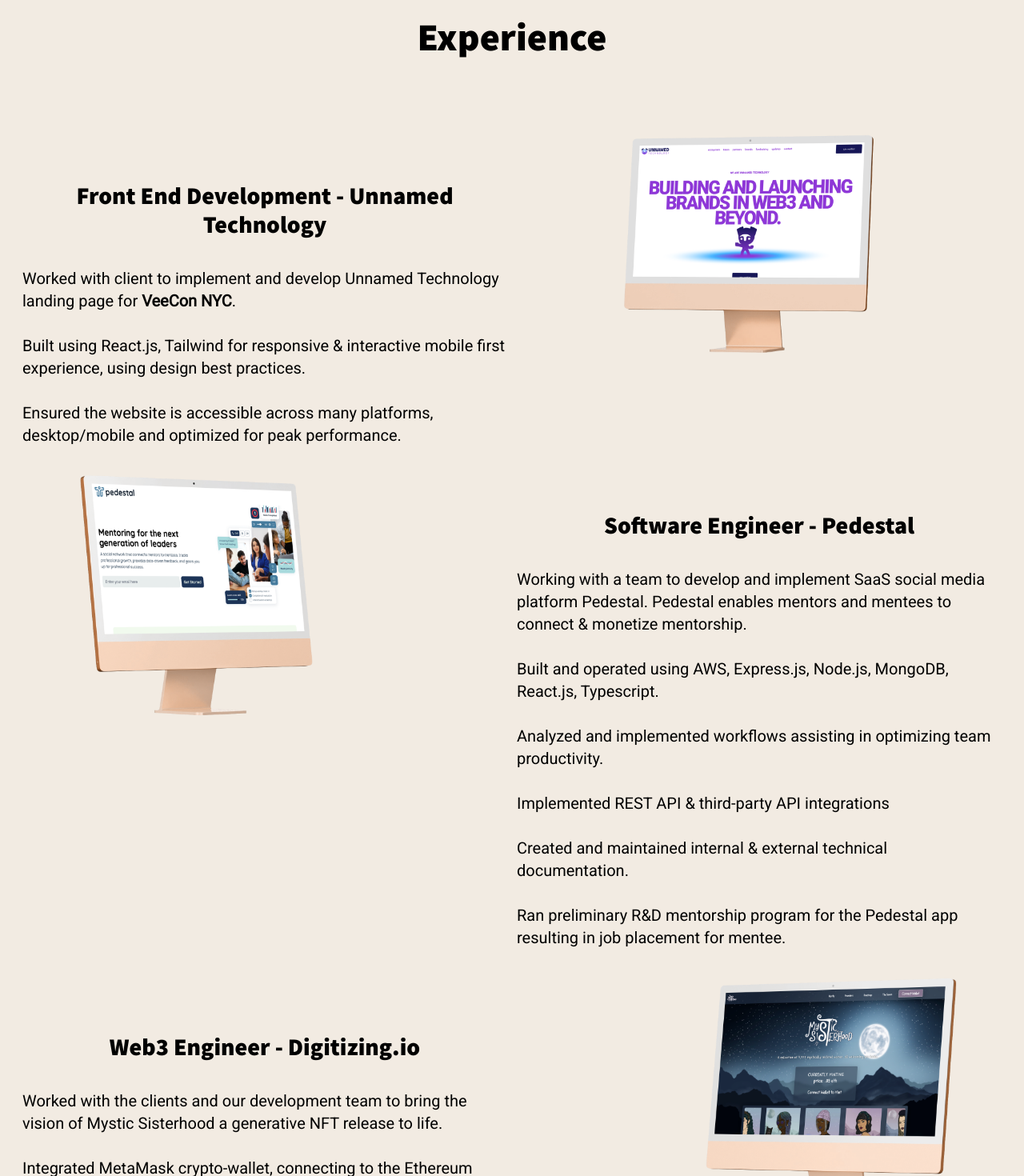
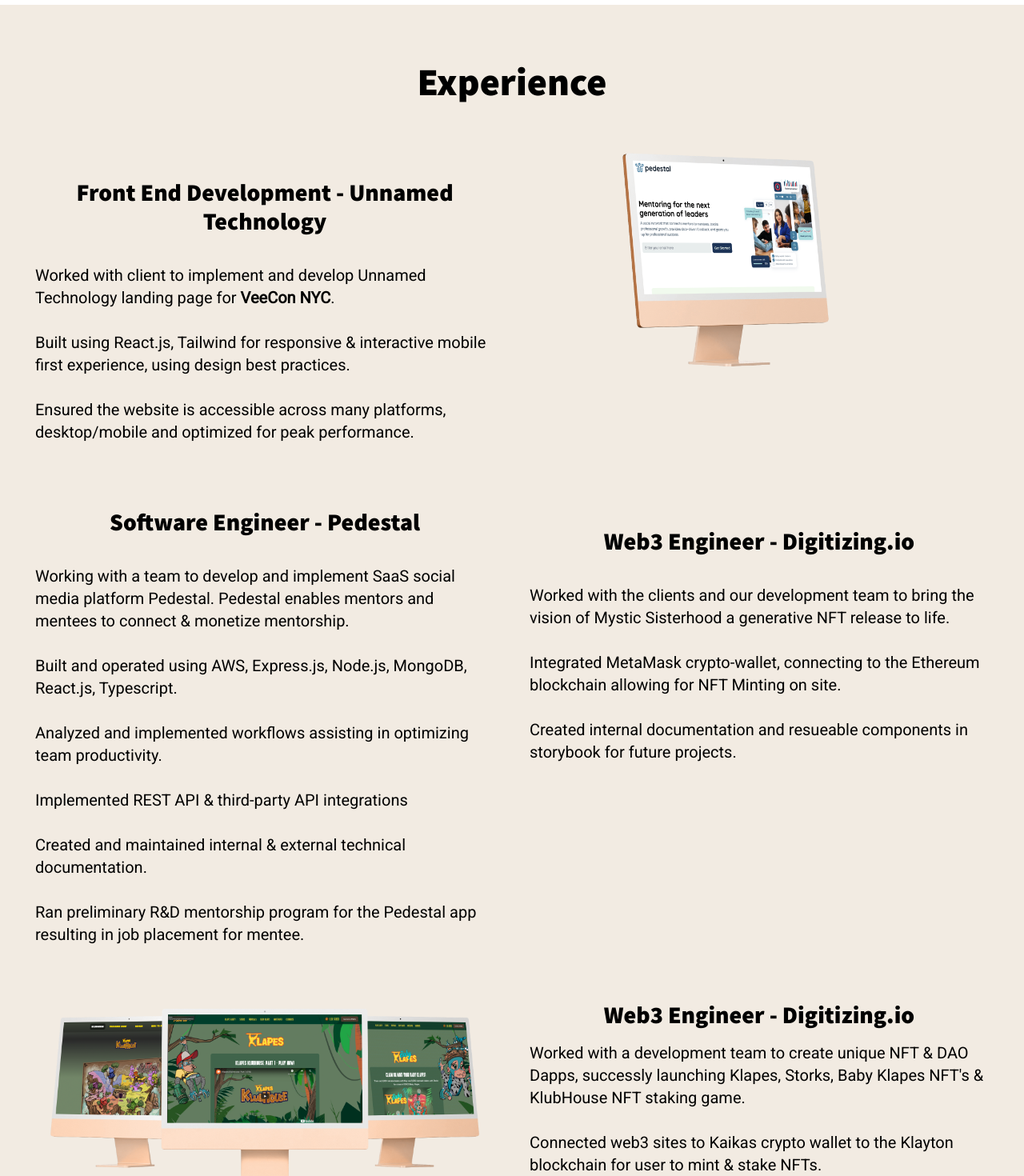
Before and after one commit to kjschelling/thekjcode, a React (Create React App) app: page / in a window 1280 px wide. Shown: the part 2088-3558 px from the top of the page at 80% size. Built offline with nearby package versions, Linux system fonts and the light colour scheme.

Commit message:
optimized for mobile

```diff
--- a/src/components/About.jsx
+++ b/src/components/About.jsx
@@ -5,14 +5,14 @@
 
 function About(props) {
     return (
-        <div id="about_section" className=" p-10 text-center mx-auto  m-12 ">
+        <div id="about_section" className=" p-10 text-center mx-auto m-12 ">
             <div className="mb-12 pb-4">
                 <h2 className="font-source text-5xl">About Me</h2>
                 {/* <img src={kjcodeheadshot} className={clsx(styles.headshot)} /> */}
             </div>
             <div className="max-w-3/4 mx-auto">
                 <div className="grid xs:grid-cols-1 md:grid-cols-2 md:gap-5 mx-auto">
-                    <div className="my-3 md:pl-12 md:ml-12 text-xl mx-auto font-roboto">
+                    <div className="my-3 md:pl-12 md:ml-12 xs:px-6 md: px-1 text-xl mx-auto font-roboto">
                         <p><span className="font-semibold">Hi, I'm KJ.</span>
                             <br />
                             <br />I build responsive full stack applications, websites & Dapps. Whether it be a wordpress site, full stack application or a web3 site, I always keep the consumer in mind for smooth operation. I have a wide range of development skills and love working together to create products my team and clients will be proud of.
@@ -28,7 +28,7 @@
             <div className=" m-5 mt-10 full text-center text-2xl text-black">
                 <p className="font-source text-3xl font-semibold">Recent technologies I worked with:</p>
                 <div className="container full mx-auto">
-                    <div className="my-10 grid xs:grid-cols-1 md:grid-cols-5 font-semibold">
+                    <div className="my-10 grid xs:grid-cols-2 md:grid-cols-5 font-semibold">
                         <ul>
                             <li>Javascript</li>
                             <br />
--- a/src/components/Contact.jsx
+++ b/src/components/Contact.jsx
@@ -10,8 +10,8 @@
     return (
         <div id="contact" classname="full">
             <div className={clsx(styles.contactSection, "mx-auto text-center")}>
-                <h2 className="text-6xl font-source">Get In Touch</h2>
-                <p className="py-5 font-roboto text-2xl">I am always open to new opporunities. Please download my resume and reach out!</p>
+                <h2 className="md:text-6xl xs:text-4xl font-source">Get In Touch</h2>
+                <p className="py-5 font-roboto md:text-2xl xs:text-xl xs:px-12">I am always open to new opporunities. Please download my resume and reach out!</p>
                 <div className="my-5">
 
                     {/*---- lets connect button --- ** add on click if doing the form */}
--- a/src/components/Footer.jsx
+++ b/src/components/Footer.jsx
@@ -7,7 +7,7 @@
     return (<div className="full bg-biege">
         <div className="pb-7 mx-auto">
             <div className=" container mx-auto p-7 mb-2">
-                <div className="flex">
+                <div className="flex xs:ml-4">
                     <a href="https://github.com/kjschelling"><img src={github} className="h-12 w-12 m-4" /></a>
                     <a href="https://www.linkedin.com/in/thekjcode/"><img src={linkedin} className="h-11 w-11 m-4" /></a>
                     <a href=""><img src={twitter} className="h-10 w-10 m-4 mt-6" /></a>
--- a/src/components/Projects.jsx
+++ b/src/components/Projects.jsx
@@ -8,15 +8,20 @@
 function Projects(props) {
     return (
         <div id="project_section" className="section full bg-biege text-black ">
-            <div className="my-12 py-4">
-                <h2 className="text-center font-source text-5xl"> Experience </h2>
+            <div className="mt-12 md:py-4">
+                <h2 className="text-center font-source text-5xl xs:mb-12 md:mb-1"> Experience </h2>
             </div>
             <div className="grid font-roboto text-xl sm:grid-cols-1 md:grid-cols-2 gap-3 mx-5 mb-12 pb-12">
                 {/* Projects/Experience Row 1 */}
-                <div className="mt-12">
-                    <div className='pt-6'>
+                <div className="md:hidden xs:visible">
+                    <a href="https://www.unnamed.gg/" target="_blank">
+                        <img src={UnnamedImg} className='hover:scale-125 mx-auto' />
+                    </a>
+                </div>
+                <div className="md:mt-8">
+                    <div className='md:pt-6'>
                         <h2 className="font-source text-3xl p-5 mb-4">Front End Development - Unnamed Technology </h2>
-                        <ul className="text-left">
+                        <ul className="text-left xs:px-8 md:px-4">
                             <li>
                                 Worked with client to implement and develop Unnamed Technology landing page for <a href="https://veecon.co/" className="font-semibold">VeeCon NYC</a>.
                             </li>
@@ -31,7 +36,7 @@
                         </ul>
                     </div>
                 </div>
-                <div className="">
+                <div className="md:visible xs:hidden">
                     <a href="https://www.unnamed.gg/" target="_blank">
                         <img src={UnnamedImg} className='hover:scale-125 mx-auto' />
                     </a>
@@ -39,14 +44,14 @@
                 {/* End of Row 1  */}
 
                 {/* Projects/Experience Row 2 */}
-                <div className="">
+                <div className="md:visible xs:ml-12 xs:pl-5 xs:mt-6">
                     <a href="https://pedestalapp.com/" target="_blank">
                         <img src={PedestalImg} className='hover:scale-125 mx-auto' />
                     </a>
                 </div>
-                <div className="mt-12">
+                <div className="md:mt-12">
                     <h2 className="font-source text-3xl p-5 mb-4">Software Engineer - Pedestal </h2>
-                    <ul className="text-xl text-left"> <li>Working with a team to develop and implement SaaS social media platform Pedestal. Pedestal enables mentors and mentees to connect & monetize mentorship.</li>
+                    <ul className="text-left xs:px-8 md:px-4 "> <li>Working with a team to develop and implement SaaS social media platform Pedestal. Pedestal enables mentors and mentees to connect & monetize mentorship.</li>
                         <br />
                         <li> Built and operated using AWS, Express.js, Node.js, MongoDB, React.js, Typescript.</li>
                         <br />
@@ -63,10 +68,15 @@
                 {/* End of Row 2 */}
 
                 {/* Projects/Experience Row 3 */}
-                <div className="mt-12">
+                <div className="md:hidden xs:visible xs:mt-6 ">
+                    <a href="https://www.mysticsisterhood.io/" target="_blank">
+                        <img src={MysticImg} className='hover:scale-125 mx-auto xs:pr-12' />
+                    </a>
+                </div>
+                <div className="md:mt-12 xs:mb-6">
                     <div className="pt-6">
                         <h2 className="font-source text-3xl p-5 mb-4">Web3 Engineer - Digitizing.io </h2>
-                        <ul className="text-left">
+                        <ul className="text-left xs:px-8 md:px-4">
                             <li>
                                 Worked with the clients and our development team to bring the vision of Mystic Sisterhood a generative NFT release to life.
                             </li>
@@ -79,7 +89,7 @@
                         </ul>
                     </div>
                 </div>
-                <div className="">
+                <div className="md:visible xs:hidden">
                     <a href="https://www.mysticsisterhood.io/" target="_blank">
                         <img src={MysticImg} className='hover:scale-125 mx-auto' />
                     </a>
@@ -92,10 +102,10 @@
                         <img src={KlapesImg} className='hover:scale-115 mx-auto' />
                     </a>
                 </div>
-                <div className="mt-8">
+                <div className="md:mt-8">
                     <div className="pt-6">
-                        <h2 className="font-source text-3xl p-5 mb-4">Web3 Engineer - Digitizing.io </h2>
-                        <ul className="text-left">
+                        <h2 className="font-source text-3xl mb-4">Web3 Engineer - Digitizing.io </h2>
+                        <ul className="text-left xs:px-8 md:px-4">
                             <li>
                                 Worked with a development team to create unique NFT & DAO Dapps, successly launching Klapes, Storks, Baby Klapes NFT's & KlubHouse NFT staking game.
                             </li>
--- a/src/styles/About.module.css
+++ b/src/styles/About.module.css
@@ -9,9 +9,9 @@
     box-shadow: 5px 5px 15px 5px #F2EBE2;
 }
 
-@media screen and (max-width: 300px) {
+@media screen and (max-width: 400px) {
     .headshot {
         height: 12em;
-        width: 14em;
+        width: 13em;
     }
 }
--- a/src/styles/Hero.module.css
+++ b/src/styles/Hero.module.css
@@ -9,7 +9,6 @@
 
 .heroTextDiv {
     padding-top: 300px;
-    /* font-family: Impact, Haettenschweiler, 'Arial Narrow Bold', sans-serif; */
     font-size: 42px;
     text-shadow: 1px 1px 2px gray;
 }
@@ -19,13 +18,15 @@
     .heroTextDiv {
         font-size: 30px;
         padding-top: 200px;
+        padding-left: 1em;
+        padding-right: 1em;
     }
 
     .heroSection {
         background-size: cover;
-        /* background-position: center; */
+        background-position: center;
         height: 500px;
         background-image: url("/src/images/Ball-static.png");
-        /* background-attachment: fixed; */
+        background-attachment: fixed;
     }
 }
```
